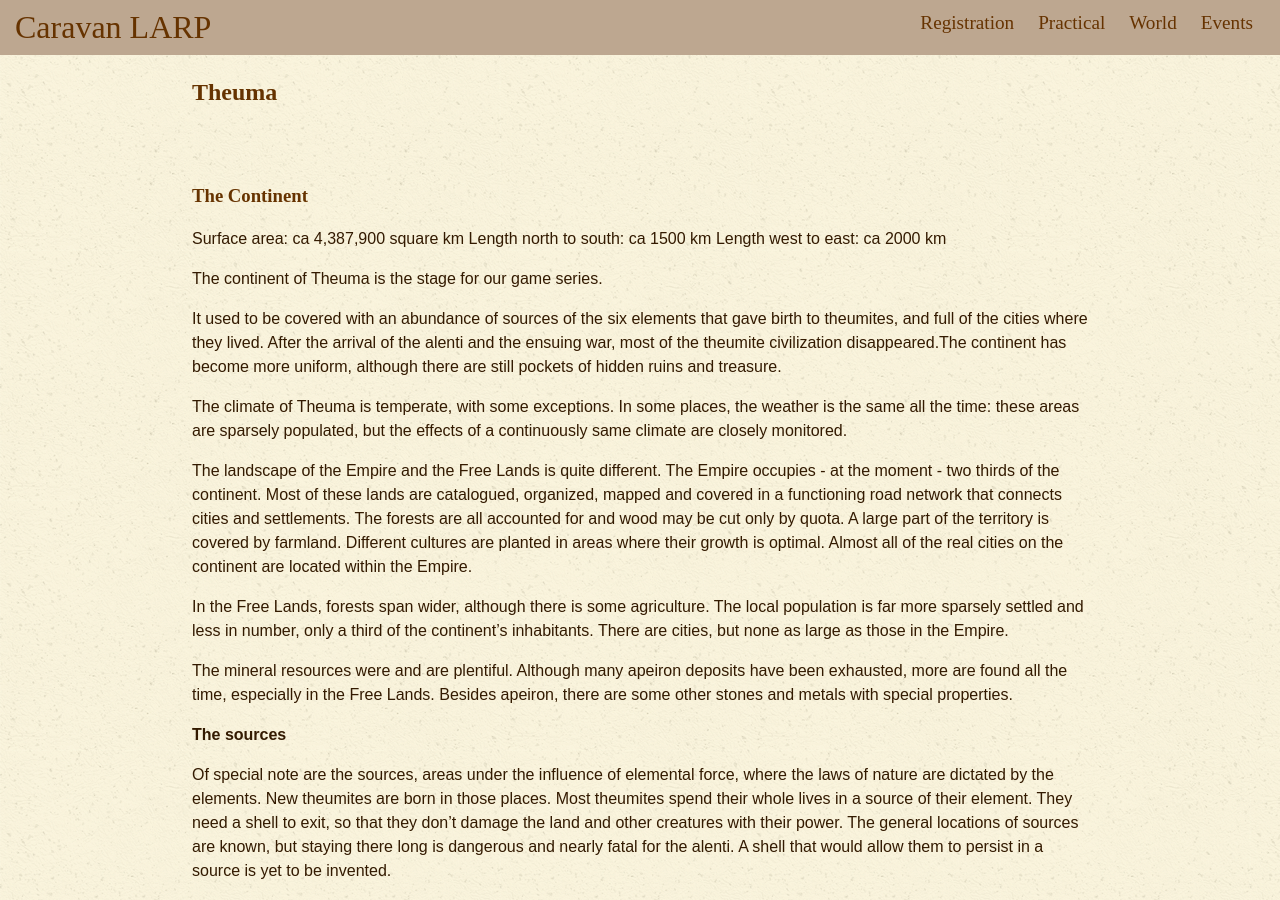
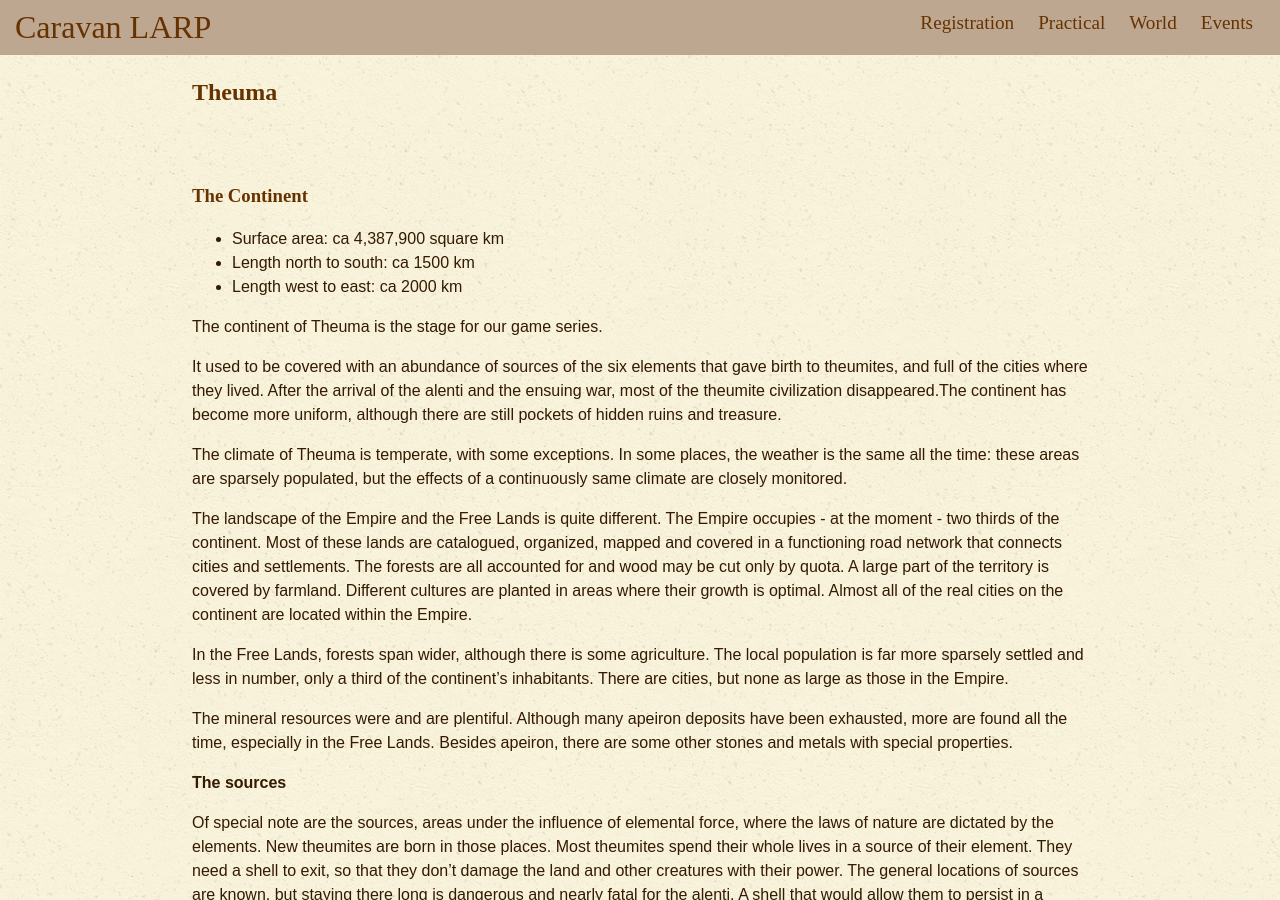
Before and after one commit to karavanlarp/karavanlarp.github.io, a Jekyll site: the page built from eng/world/theuma.md, in a window 1280 px wide and 900 px high. Built offline with Jekyll 4.4.1, drawn with Linux system fonts in a browser that asks for light colours; some web fonts are replaced.

Commit message:
minor edit

```diff
--- a/eng/world/theuma.md
+++ b/eng/world/theuma.md
@@ -7,9 +7,9 @@ title: Theuma
 
 ### The Continent
 
-Surface area: ca 4,387,900 square km
-Length north to south: ca 1500 km
-Length west to east: ca 2000 km
+* Surface area: ca 4,387,900 square km
+* Length north to south: ca 1500 km
+* Length west to east: ca 2000 km
 
 The continent of Theuma is the stage for our game series.
 
```
